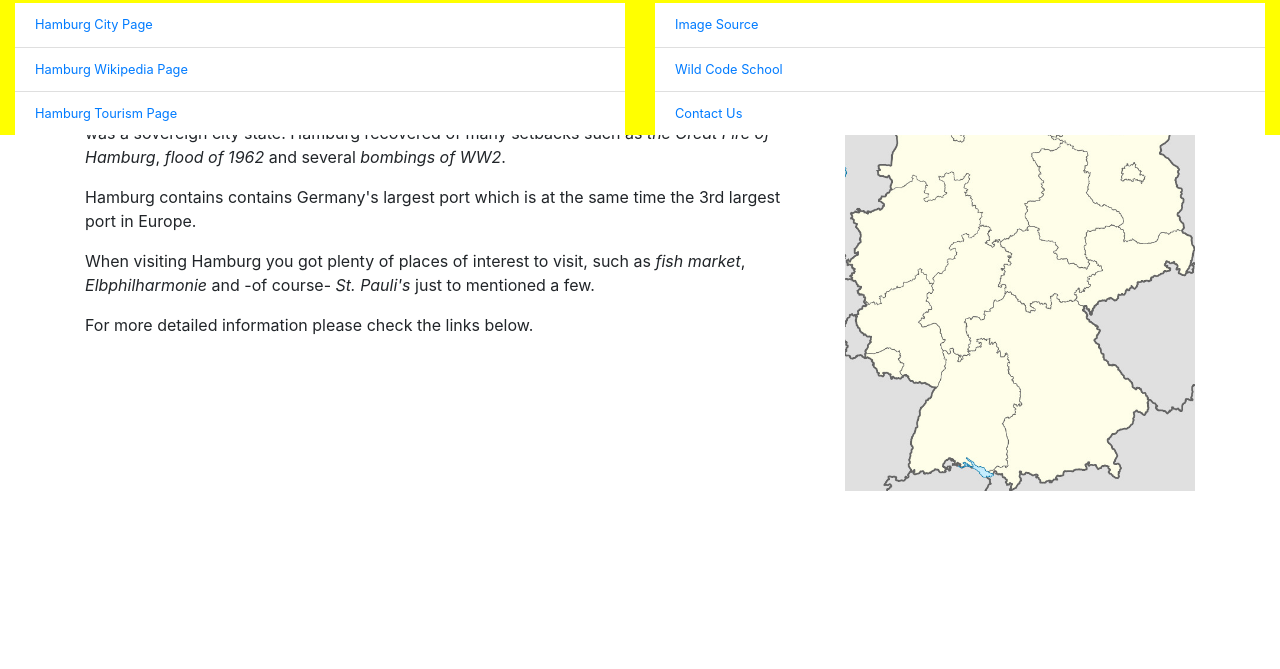
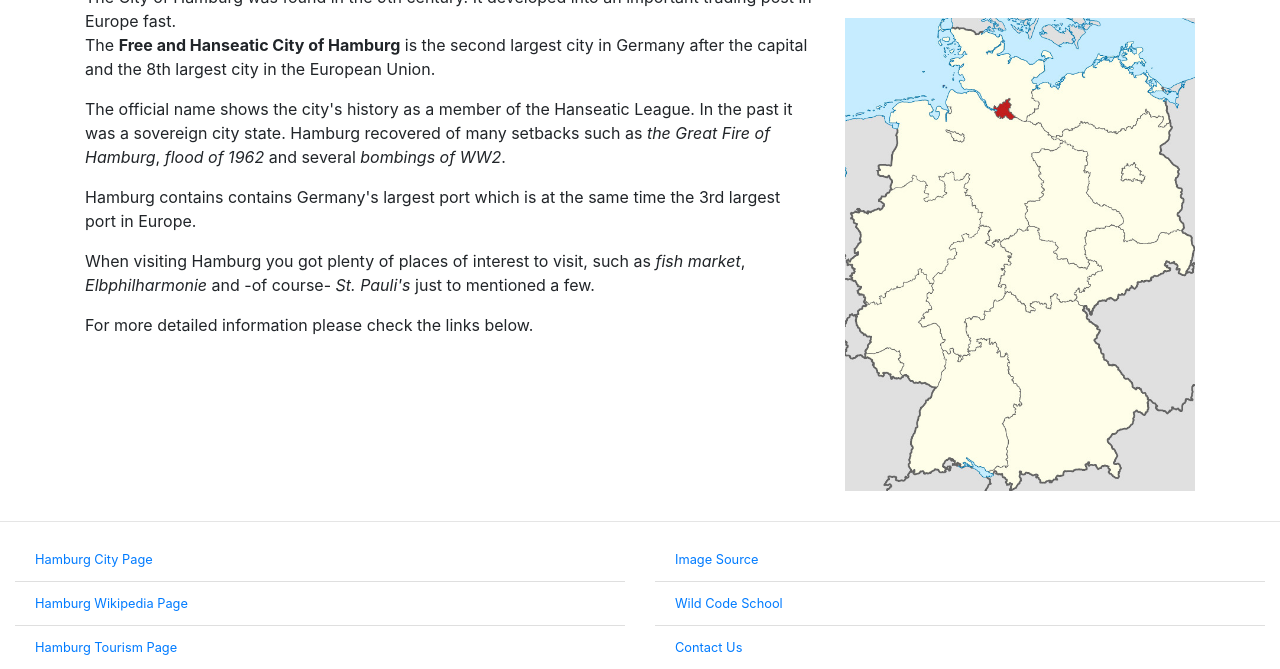
Before and after one commit to RS-F/Project01, a plain HTML site: page index.html in a window 1280 px wide. Shown: the part 655-1324 px from the top of the page. Before the commit the page ends 1160 px from the top, so only its background shows below. Drawn offline with nearby package versions, Linux system fonts and the light colour scheme.

Commit message:
globale Footer unglobal

```diff
--- a/css/style.css
+++ b/css/style.css
@@ -72,9 +72,5 @@ h1 {
 
 footer {
     font-size:0.8em;
-	z-index: 1;
-	position: fixed;
-	width: 100%;
-	bottom: 10px;
-	background: yellow;
+
 }
```
